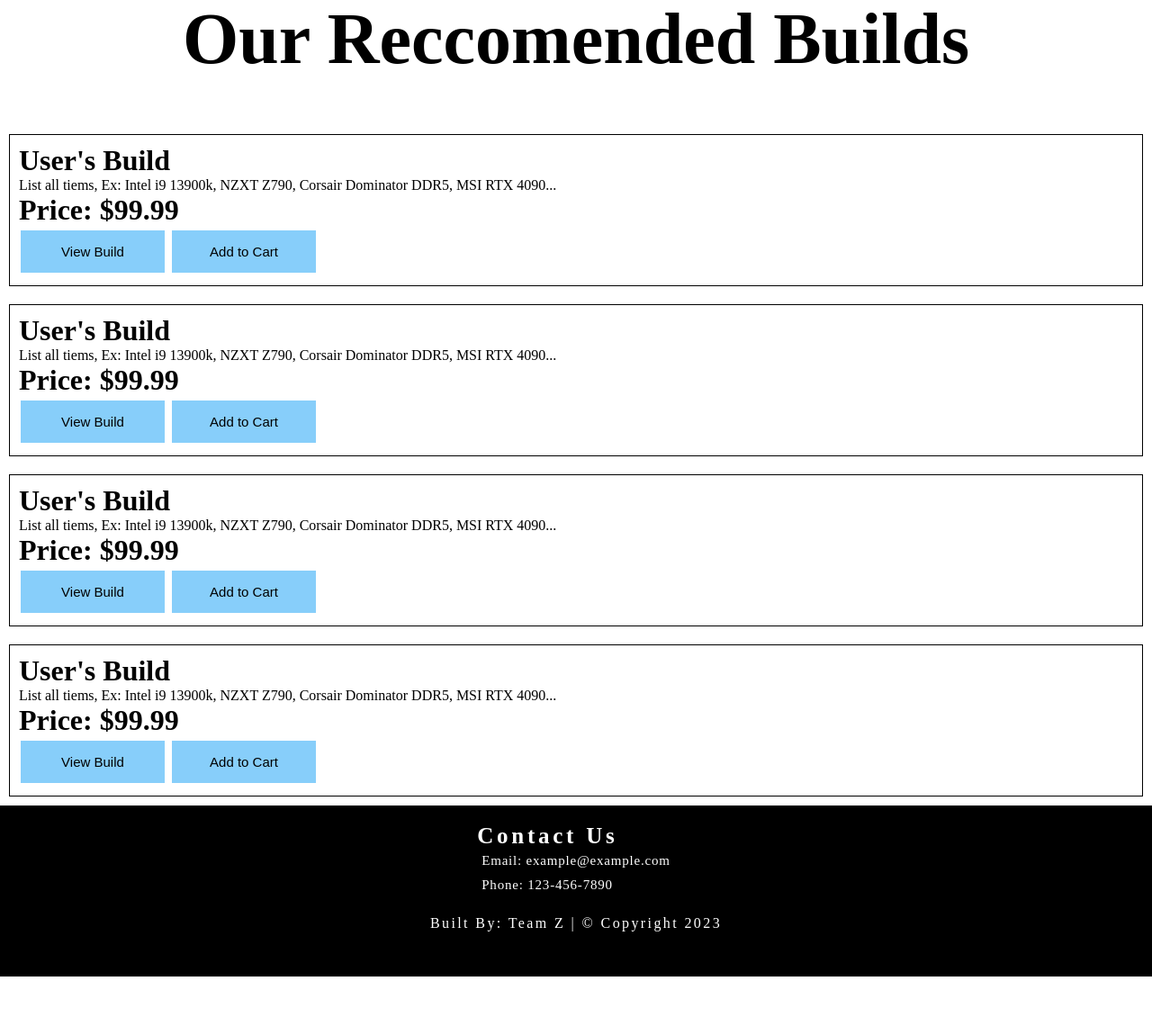
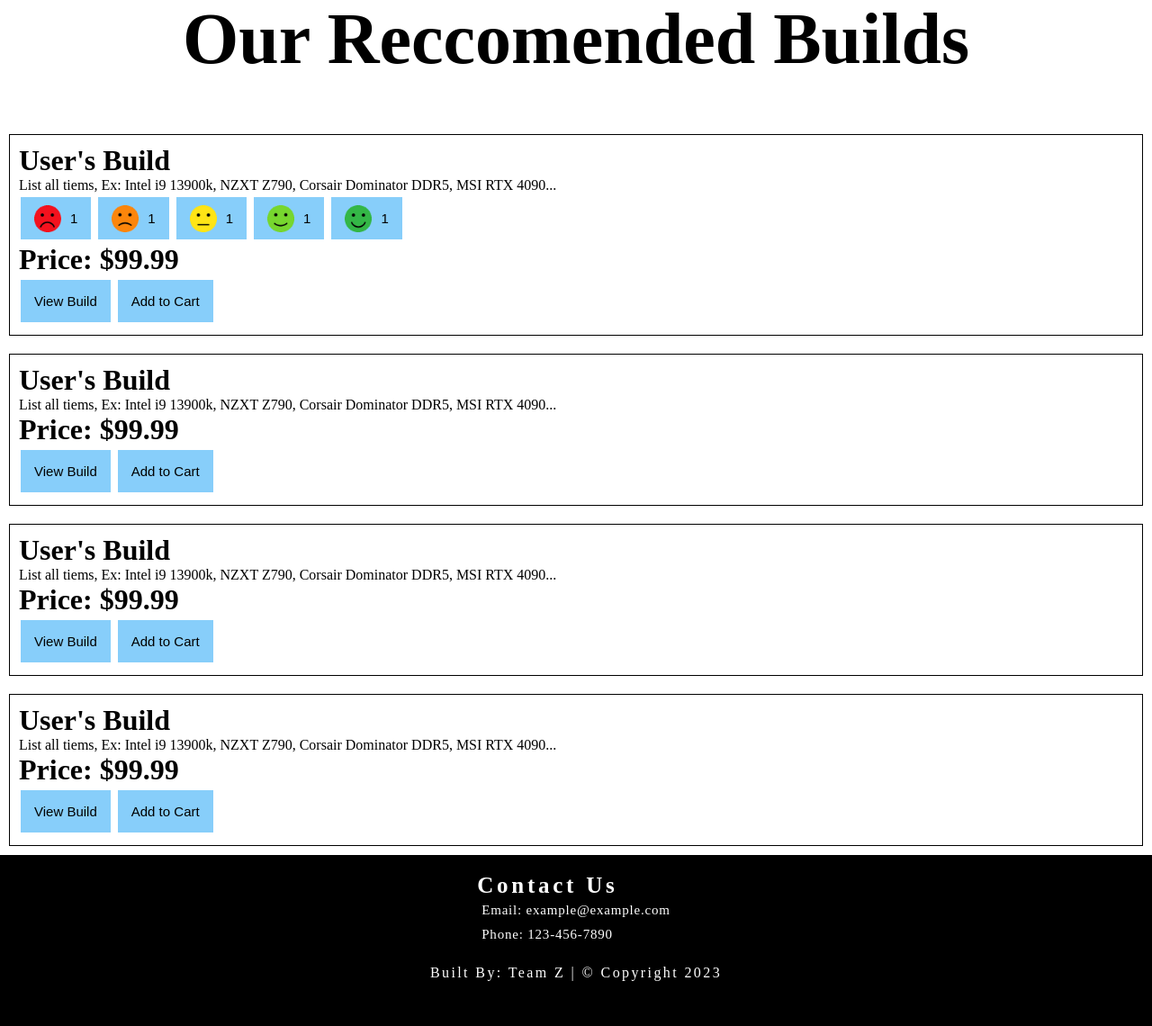
Before and after one commit to riazahmed01/332project, a Flask app: page /recbuild/ in a window 1280 px wide. Shown: the part 136-1276 px from the top of the page at 90% size. Before the commit the page ends 1221 px from the top, so only its background shows below. Run offline with Flask 3, Linux system fonts and the light colour scheme.

Commit message:
rating buttons

```diff
--- a/static/css/recbuild.css
+++ b/static/css/recbuild.css
@@ -28,12 +28,20 @@
     background-color: lightskyblue;
     border: 1px black;
     color: black;
-    padding: 15px 32px;
+    padding: 15px 15px;
     text-align: center;
     text-decoration: none;
     display: inline-block;
     font-size: 15px;
     cursor: pointer;
     margin: 4px 2px;
-    width: 160px;
+    width: auto;
 }
+
+.createItems img {
+    height: 30px;
+    width: 30px;
+    padding-right: 10px;
+    margin-top: -10px;
+    margin-bottom: -10px;
+}
--- a/templates/recbuild.html
+++ b/templates/recbuild.html
@@ -21,6 +21,11 @@
     <div class="createItems">
         <h1>User's Build</h1>
         <p id="item-list">List all tiems, Ex: Intel i9 13900k, NZXT Z790, Corsair Dominator DDR5, MSI RTX 4090...</p>
+        <button id="Rating"><img src="{{ url_for('static', filename='assets/TerribleRating.png') }}">1</button>
+        <button id="Rating"><img src="{{ url_for('static', filename='assets/BadRating.png') }}">1</button>
+        <button id="Rating"><img src="{{ url_for('static', filename='assets/OkRating.png') }}">1</button>
+        <button id="Rating"><img src="{{ url_for('static', filename='assets/GoodRating.png') }}">1</button>
+        <button id="Rating"><img src="{{ url_for('static', filename='assets/GreatRating.png') }}">1</button>
         <h1 id="Price">Price: $99.99</h1>
         <button id="view-item">View Build</button>
         <button id="add-item">Add to Cart</button>
```
